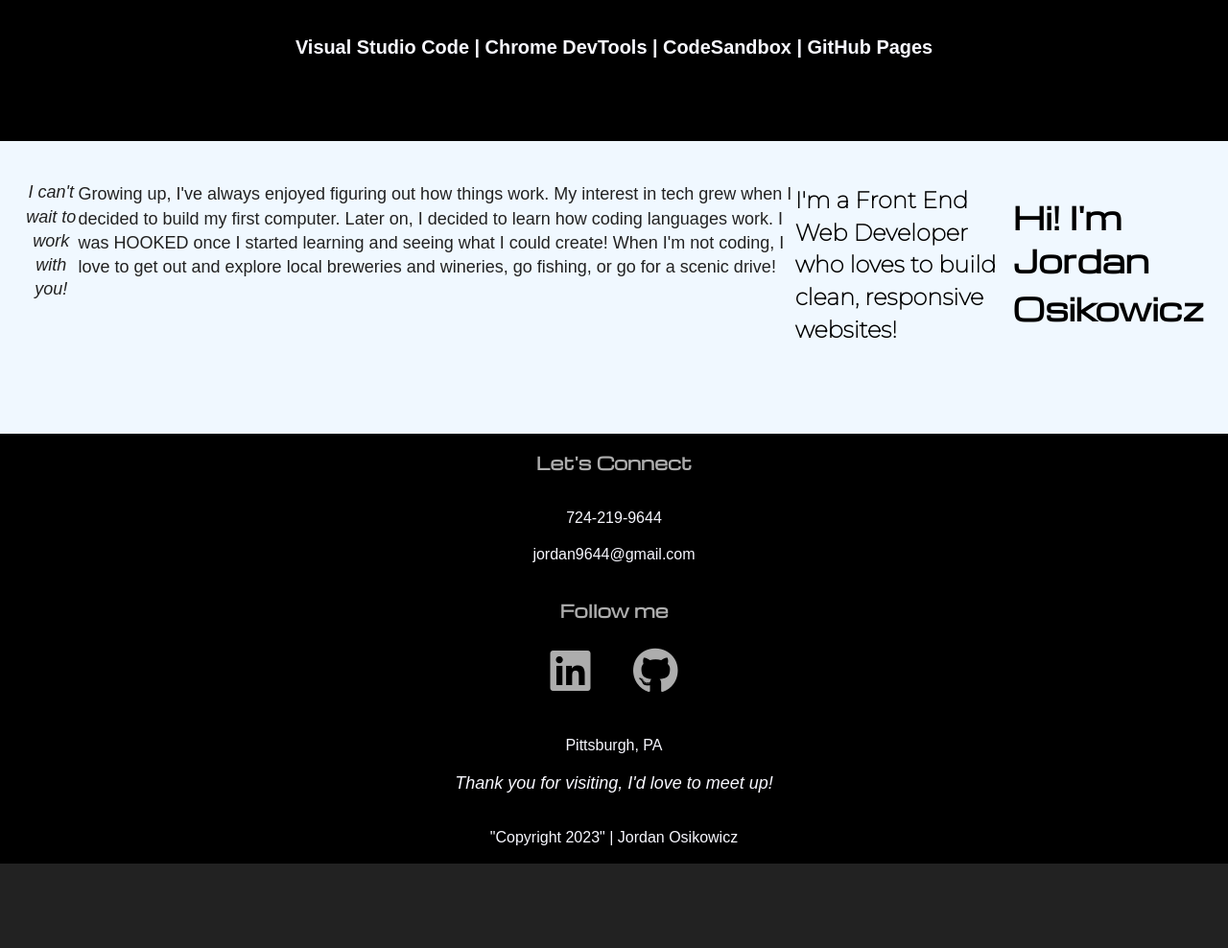
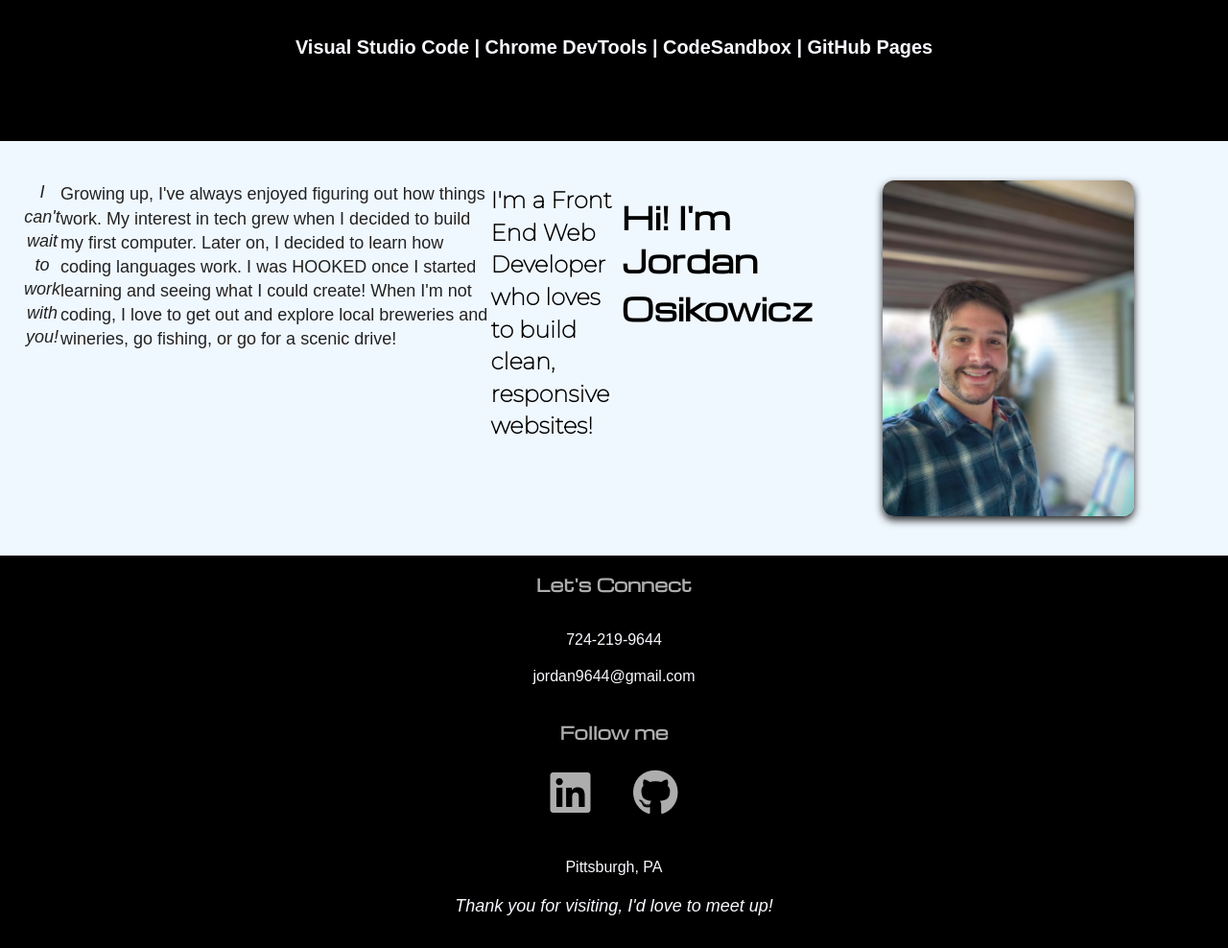
Before and after one commit to JOSIK95/jordano-portfolio-site, a plain HTML site: page index.html in a window 1280 px wide. Shown: the part 1670-2658 px from the top of the page at 96% size. Before the commit the page ends 2570 px from the top, so only its background shows below. Drawn offline with nearby package versions, Linux system fonts and the light colour scheme.

Commit message:
renamed picture

```diff
--- a/index.html
+++ b/index.html
@@ -184,6 +184,10 @@
         <section id="about">
             <div class="content-wrapper">
                 <div class="about-content-wrapper">
+                    <figure>
+                        <img src="../jordano-portfolio-site/html5-boilerplate-main/dist/img/profile-picture-compressed.jpg"
+                            alt="profile-picture">
+                    </figure>
                     <h3 class="hover-me">Hi! I'm Jordan Osikowicz</h3>
                     <h2>I'm a Front End Web Developer who loves to build clean, responsive websites!</h2>
                     <p class="about-text">
```
Also changed, not shown: html5-boilerplate-main/dist/img/profile-picture-compressed.jpg (renamed from html5-boilerplate-main/dist/img/IMG_20230725_182606229_2_compressed.jpg).
